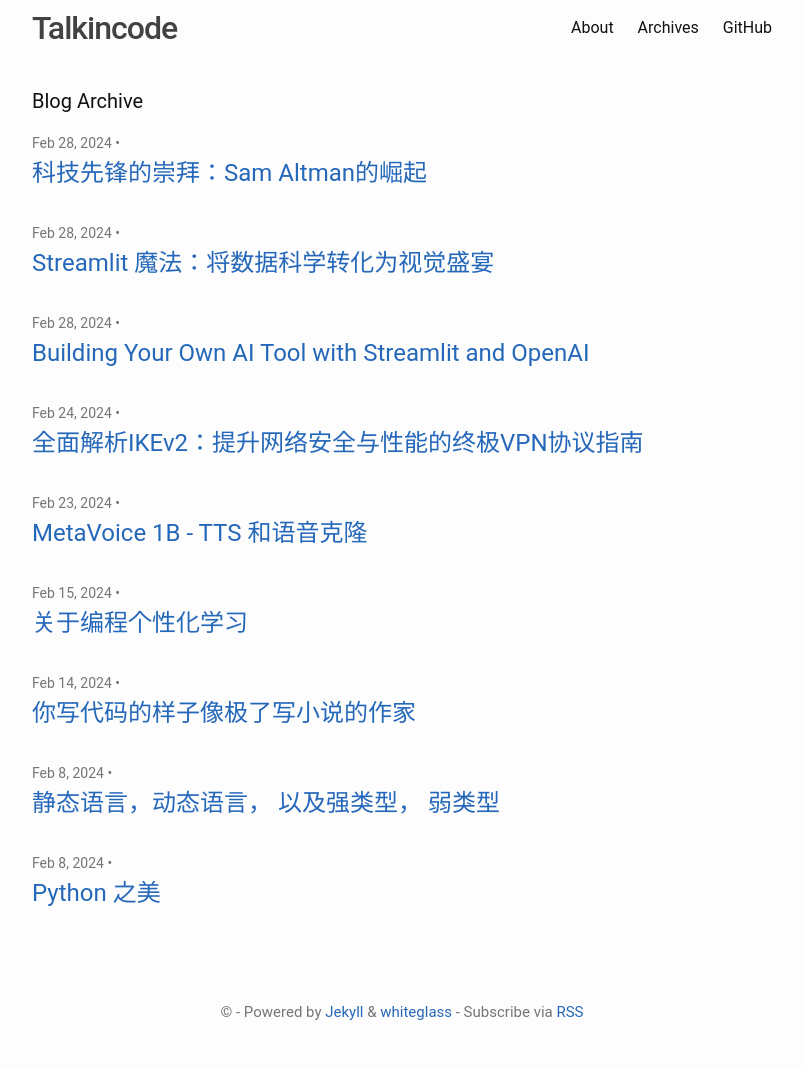
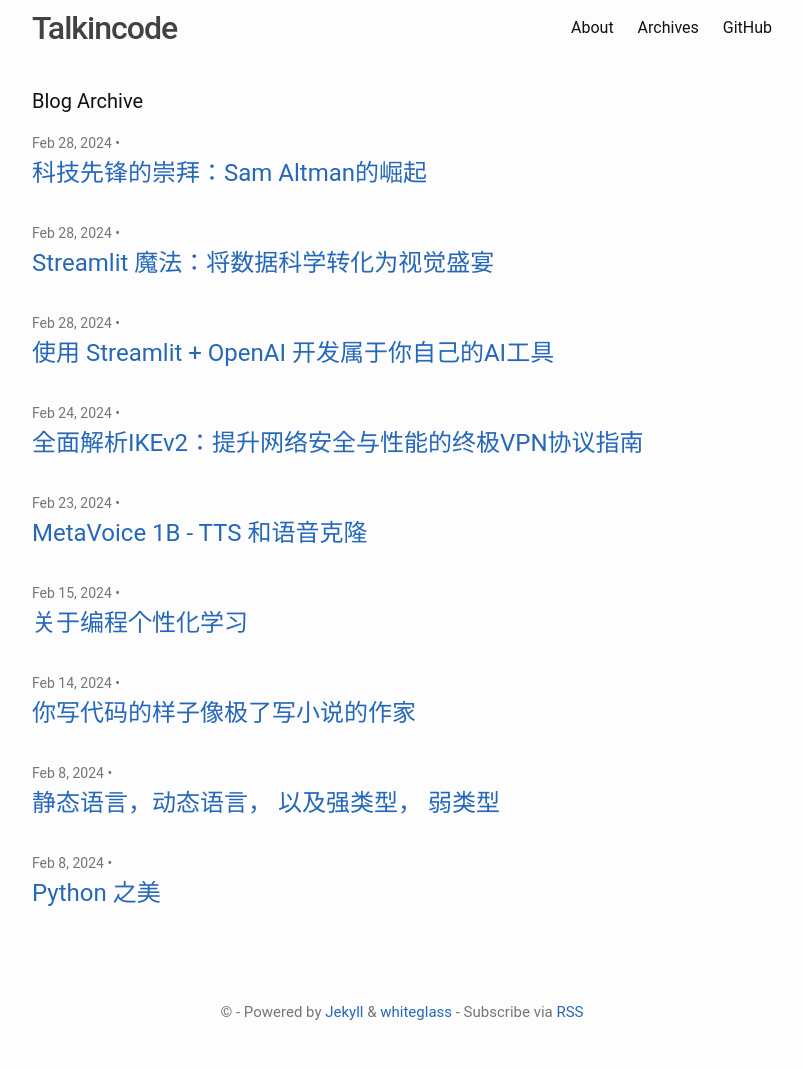
Before and after one commit to talkincode/ToughNotes, a Jekyll site: the page built from archives.md, in a window 1280 px wide. Shown: the whole page, without its empty margins (238-1041 px from the left). Built offline with Jekyll 4.4.1, drawn with Linux system fonts in a browser that asks for light colours.

Commit message:
Translate post title to Chinese in AI tool development

```diff
--- a/_posts/2024-02-28-Building-Your-Own-AI-Tool-with-Streamlit-and-OpenAI..md
+++ b/_posts/2024-02-28-Building-Your-Own-AI-Tool-with-Streamlit-and-OpenAI..md
@@ -1,6 +1,6 @@
 ---
 layout: post
-title: "Building Your Own AI Tool with Streamlit and OpenAI"
+title: "使用 Streamlit + OpenAI 开发属于你自己的AI工具"
 date: 2024-02-28 00:00:00 -0000
 categories: AI Development Streamlit OpenAI
 ---
```
